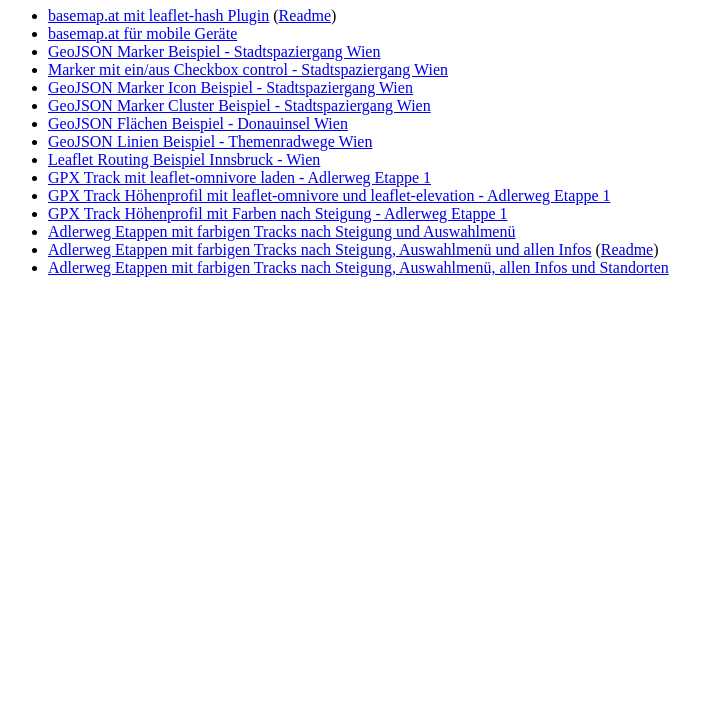
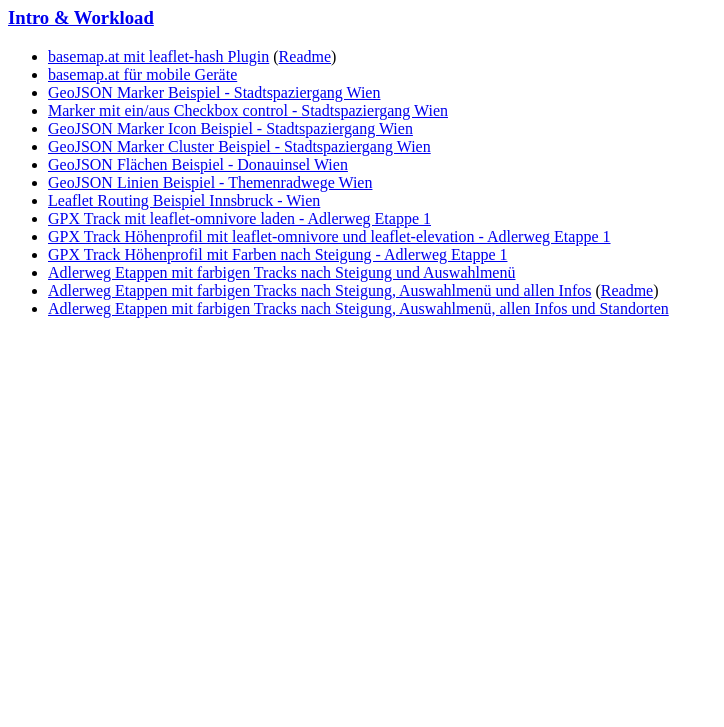
Before and after one commit to webmapping17s/webmapping17s.github.io, a plain HTML site: page index.html in a window 1280 px wide. Shown: the part 73-800 px from the top of the page, without its empty margins (0-724 px from the left). Drawn offline with Linux system fonts and the light colour scheme.

Commit message:
add links to course materials at yearly course index pages

```diff
--- a/index.html
+++ b/index.html
@@ -8,6 +8,7 @@
 </head>
 <body>
     <h1>Leaflet Code-Beispiele 2017</h1>
+    <h3><a href="https://github.com/webmapping/webmapping.github.io/tree/master/2017/course">Intro &amp; Workload</a></h3>
     <ul>
         <li><a href="basemap.html">basemap.at mit leaflet-hash Plugin</a> (<a href="basemap.md">Readme</a>)</li>
         <li><a href="mobile.html">basemap.at für mobile Geräte</a></li>
```
